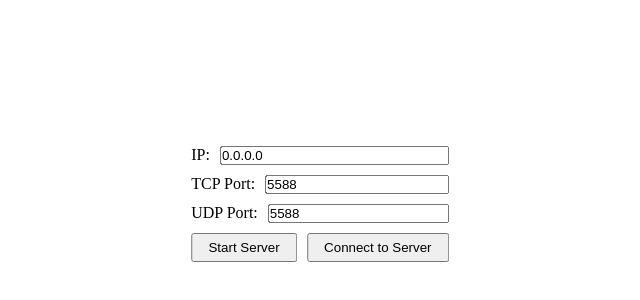
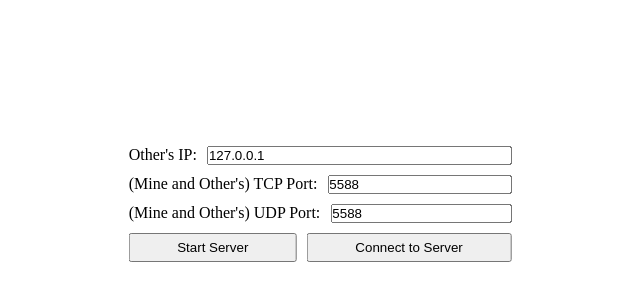
Before and after one commit to brlebtag/Nwjs-Test, a website: page src/Configuration.html in a window 1280 px wide. Shown: the part 196-496 px from the top of the page, without its empty margins (320-960 px from the left). Drawn offline with Linux system fonts and the light colour scheme.

Commit message:
Adjust implementation.

```diff
--- a/src/Configuration.html
+++ b/src/Configuration.html
@@ -128,15 +128,15 @@
     <body>
         <div class="panel">
             <div class="form-input">
-                <label>IP:</label>
-                <input id="ip" type="text" value="0.0.0.0">
+                <label>Other's IP:</label>
+                <input id="ip" type="text" value="127.0.0.1">
             </div>
             <div class="form-input">
-                <label>TCP Port:</label>
+                <label>(Mine and Other's) TCP Port:</label>
                 <input id="tcp_port" type="text" value="5588">
             </div>
             <div class="form-input">
-                <label>UDP Port:</label>
+                <label>(Mine and Other's) UDP Port:</label>
                 <input id="udp_port" type="text" value="5588">
             </div>
             <div class="form-button">
--- a/src/DeterministicLocksteps/ClientScene.js
+++ b/src/DeterministicLocksteps/ClientScene.js
@@ -70,6 +70,7 @@ class ClientScene extends Phaser.Scene {
     }
 
     processData(data) {
+        console.log('commands received');
         let commands = deserializeCommands(data);
 
         if (commands.length <= 0) return;
@@ -80,6 +81,7 @@ class ClientScene extends Phaser.Scene {
 
         const last = commands[commands.length - 1];
         this.lastConfirmed = last.id;
+        console.log('commands processed');
     }
 
     ackCommands() {
@@ -87,7 +89,8 @@ class ClientScene extends Phaser.Scene {
 
         this.buffer.writeInt32BE(this.lastConfirmed, 0);
         /* 32-bits = 4 bytes */
-        this.udpClient.send(this.buffer, 0, 4);
+        this.udpClient.send(this.buffer, 0, 4, udpPort, hostname);
+        console.log('ack sent!')
     }
 
     initialState() {
```
Also changed, not shown: src/DeterministicLocksteps/ServerScene.js (+6 -1 lines).
